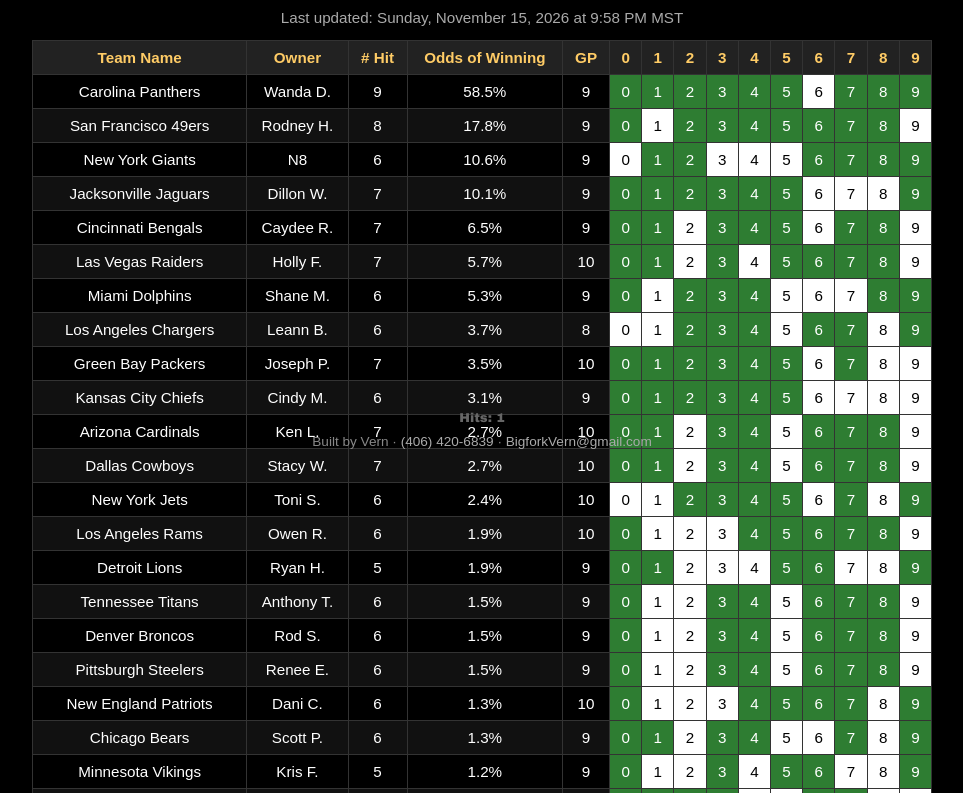
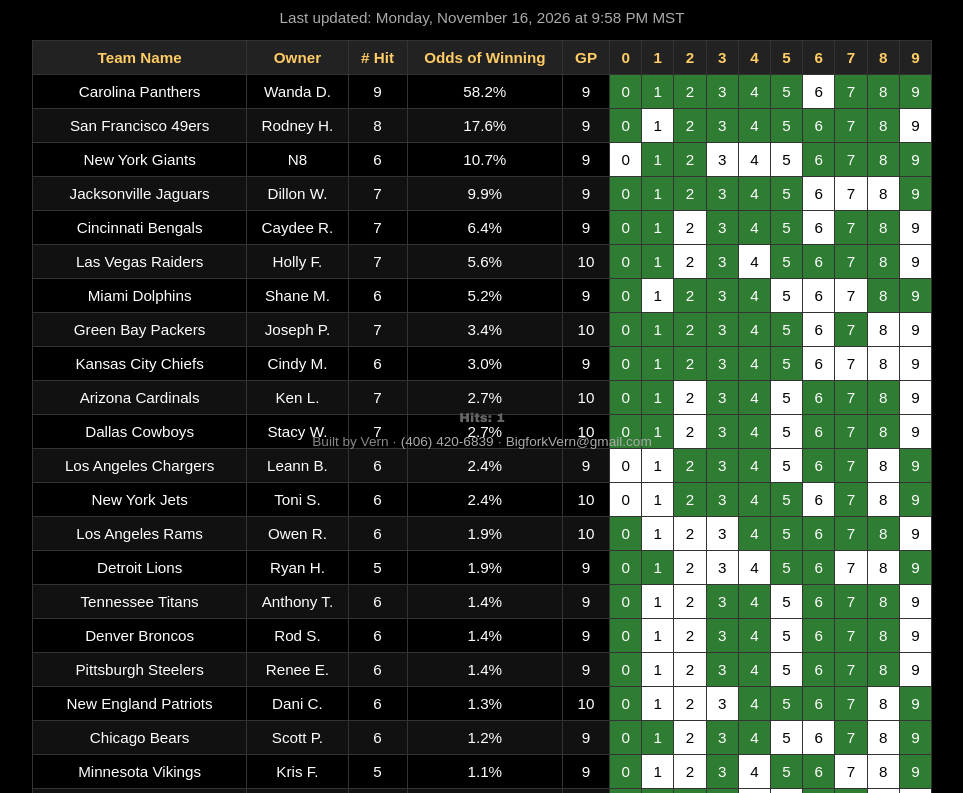
Before and after one commit to MTBag/Countdownclock, a plain HTML site: page index.html in a window 1280 px wide. Shown: the part 331-1124 px from the top of the page, without its empty margins (158-1121 px from the left). Drawn offline with nearby package versions, Linux system fonts and the light colour scheme.

Commit message:
Blackout Board refresh Mon Nov 16 10pm: 1 final added (LAC 23 BAL 20); no new digits; Carolina still leads 9 digits, 58.2%; no blackout

```diff
--- a/index.html
+++ b/index.html
@@ -165,31 +165,31 @@
 
     <div id="blackout">
     <h2>Football Blackout Board</h2>
-    <p id="blackout-updated">Last updated: Sunday, November 15, 2026 at 9:58 PM MST</p>
+    <p id="blackout-updated">Last updated: Monday, November 16, 2026 at 9:58 PM MST</p>
     <table>
     <thead><tr><th>Team Name</th><th>Owner</th><th># Hit</th><th>Odds of Winning</th><th>GP</th><th>0</th><th>1</th><th>2</th><th>3</th><th>4</th><th>5</th><th>6</th><th>7</th><th>8</th><th>9</th></tr></thead>
     <tbody>
-    <tr><td>Carolina Panthers</td><td>Wanda D.</td><td>9</td><td>58.5%</td><td>9</td><td style="background:#2e7d32;color:#fff;">0</td><td style="background:#2e7d32;color:#fff;">1</td><td style="background:#2e7d32;color:#fff;">2</td><td style="background:#2e7d32;color:#fff;">3</td><td style="background:#2e7d32;color:#fff;">4</td><td style="background:#2e7d32;color:#fff;">5</td><td style="background:#fff;color:#000;">6</td><td style="background:#2e7d32;color:#fff;">7</td><td style="background:#2e7d32;color:#fff;">8</td><td style="background:#2e7d32;color:#fff;">9</td></tr>
-    <tr><td>San Francisco 49ers</td><td>Rodney H.</td><td>8</td><td>17.8%</td><td>9</td><td style="background:#2e7d32;color:#fff;">0</td><td style="background:#fff;color:#000;">1</td><td style="background:#2e7d32;color:#fff;">2</td><td style="background:#2e7d32;color:#fff;">3</td><td style="background:#2e7d32;color:#fff;">4</td><td style="background:#2e7d32;color:#fff;">5</td><td style="background:#2e7d32;color:#fff;">6</td><td style="background:#2e7d32;color:#fff;">7</td><td style="background:#2e7d32;color:#fff;">8</td><td style="background:#fff;color:#000;">9</td></tr>
-    <tr><td>New York Giants</td><td>N8</td><td>6</td><td>10.6%</td><td>9</td><td style="background:#fff;color:#000;">0</td><td style="background:#2e7d32;color:#fff;">1</td><td style="background:#2e7d32;color:#fff;">2</td><td style="background:#fff;color:#000;">3</td><td style="background:#fff;color:#000;">4</td><td style="background:#fff;color:#000;">5</td><td style="background:#2e7d32;color:#fff;">6</td><td style="background:#2e7d32;color:#fff;">7</td><td style="background:#2e7d32;color:#fff;">8</td><td style="background:#2e7d32;color:#fff;">9</td></tr>
-    <tr><td>Jacksonville Jaguars</td><td>Dillon W.</td><td>7</td><td>10.1%</td><td>9</td><td style="background:#2e7d32;color:#fff;">0</td><td style="background:#2e7d32;color:#fff;">1</td><td style="background:#2e7d32;color:#fff;">2</td><td style="background:#2e7d32;color:#fff;">3</td><td style="background:#2e7d32;color:#fff;">4</td><td style="background:#2e7d32;color:#fff;">5</td><td style="background:#fff;color:#000;">6</td><td style="background:#fff;color:#000;">7</td><td style="background:#fff;color:#000;">8</td><td style="background:#2e7d32;color:#fff;">9</td></tr>
-    <tr><td>Cincinnati Bengals</td><td>Caydee R.</td><td>7</td><td>6.5%</td><td>9</td><td style="background:#2e7d32;color:#fff;">0</td><td style="background:#2e7d32;color:#fff;">1</td><td style="background:#fff;color:#000;">2</td><td style="background:#2e7d32;color:#fff;">3</td><td style="background:#2e7d32;color:#fff;">4</td><td style="background:#2e7d32;color:#fff;">5</td><td style="background:#fff;color:#000;">6</td><td style="background:#2e7d32;color:#fff;">7</td><td style="background:#2e7d32;color:#fff;">8</td><td style="background:#fff;color:#000;">9</td></tr>
-    <tr><td>Las Vegas Raiders</td><td>Holly F.</td><td>7</td><td>5.7%</td><td>10</td><td style="background:#2e7d32;color:#fff;">0</td><td style="background:#2e7d32;color:#fff;">1</td><td style="background:#fff;color:#000;">2</td><td style="background:#2e7d32;color:#fff;">3</td><td style="background:#fff;color:#000;">4</td><td style="background:#2e7d32;color:#fff;">5</td><td style="background:#2e7d32;color:#fff;">6</td><td style="background:#2e7d32;color:#fff;">7</td><td style="background:#2e7d32;color:#fff;">8</td><td style="background:#fff;color:#000;">9</td></tr>
-    <tr><td>Miami Dolphins</td><td>Shane M.</td><td>6</td><td>5.3%</td><td>9</td><td style="background:#2e7d32;color:#fff;">0</td><td style="background:#fff;color:#000;">1</td><td style="background:#2e7d32;color:#fff;">2</td><td style="background:#2e7d32;color:#fff;">3</td><td style="background:#2e7d32;color:#fff;">4</td><td style="background:#fff;color:#000;">5</td><td style="background:#fff;color:#000;">6</td><td style="background:#fff;color:#000;">7</td><td style="background:#2e7d32;color:#fff;">8</td><td style="background:#2e7d32;color:#fff;">9</td></tr>
-    <tr><td>Los Angeles Chargers</td><td>Leann B.</td><td>6</td><td>3.7%</td><td>8</td><td style="background:#fff;color:#000;">0</td><td style="background:#fff;color:#000;">1</td><td style="background:#2e7d32;color:#fff;">2</td><td style="background:#2e7d32;color:#fff;">3</td><td style="background:#2e7d32;color:#fff;">4</td><td style="background:#fff;color:#000;">5</td><td style="background:#2e7d32;color:#fff;">6</td><td style="background:#2e7d32;color:#fff;">7</td><td style="background:#fff;color:#000;">8</td><td style="background:#2e7d32;color:#fff;">9</td></tr>
-    <tr><td>Green Bay Packers</td><td>Joseph P.</td><td>7</td><td>3.5%</td><td>10</td><td style="background:#2e7d32;color:#fff;">0</td><td style="background:#2e7d32;color:#fff;">1</td><td style="background:#2e7d32;color:#fff;">2</td><td style="background:#2e7d32;color:#fff;">3</td><td style="background:#2e7d32;color:#fff;">4</td><td style="background:#2e7d32;color:#fff;">5</td><td style="background:#fff;color:#000;">6</td><td style="background:#2e7d32;color:#fff;">7</td><td style="background:#fff;color:#000;">8</td><td style="background:#fff;color:#000;">9</td></tr>
-    <tr><td>Kansas City Chiefs</td><td>Cindy M.</td><td>6</td><td>3.1%</td><td>9</td><td style="background:#2e7d32;color:#fff;">0</td><td style="background:#2e7d32;color:#fff;">1</td><td style="background:#2e7d32;color:#fff;">2</td><td style="background:#2e7d32;color:#fff;">3</td><td style="background:#2e7d32;color:#fff;">4</td><td style="background:#2e7d32;color:#fff;">5</td><td style="background:#fff;color:#000;">6</td><td style="background:#fff;color:#000;">7</td><td style="background:#fff;color:#000;">8</td><td style="background:#fff;color:#000;">9</td></tr>
+    <tr><td>Carolina Panthers</td><td>Wanda D.</td><td>9</td><td>58.2%</td><td>9</td><td style="background:#2e7d32;color:#fff;">0</td><td style="background:#2e7d32;color:#fff;">1</td><td style="background:#2e7d32;color:#fff;">2</td><td style="background:#2e7d32;color:#fff;">3</td><td style="background:#2e7d32;color:#fff;">4</td><td style="background:#2e7d32;color:#fff;">5</td><td style="background:#fff;color:#000;">6</td><td style="background:#2e7d32;color:#fff;">7</td><td style="background:#2e7d32;color:#fff;">8</td><td style="background:#2e7d32;color:#fff;">9</td></tr>
+    <tr><td>San Francisco 49ers</td><td>Rodney H.</td><td>8</td><td>17.6%</td><td>9</td><td style="background:#2e7d32;color:#fff;">0</td><td style="background:#fff;color:#000;">1</td><td style="background:#2e7d32;color:#fff;">2</td><td style="background:#2e7d32;color:#fff;">3</td><td style="background:#2e7d32;color:#fff;">4</td><td style="background:#2e7d32;color:#fff;">5</td><td style="background:#2e7d32;color:#fff;">6</td><td style="background:#2e7d32;color:#fff;">7</td><td style="background:#2e7d32;color:#fff;">8</td><td style="background:#fff;color:#000;">9</td></tr>
+    <tr><td>New York Giants</td><td>N8</td><td>6</td><td>10.7%</td><td>9</td><td style="background:#fff;color:#000;">0</td><td style="background:#2e7d32;color:#fff;">1</td><td style="background:#2e7d32;color:#fff;">2</td><td style="background:#fff;color:#000;">3</td><td style="background:#fff;color:#000;">4</td><td style="background:#fff;color:#000;">5</td><td style="background:#2e7d32;color:#fff;">6</td><td style="background:#2e7d32;color:#fff;">7</td><td style="background:#2e7d32;color:#fff;">8</td><td style="background:#2e7d32;color:#fff;">9</td></tr>
+    <tr><td>Jacksonville Jaguars</td><td>Dillon W.</td><td>7</td><td>9.9%</td><td>9</td><td style="background:#2e7d32;color:#fff;">0</td><td style="background:#2e7d32;color:#fff;">1</td><td style="background:#2e7d32;color:#fff;">2</td><td style="background:#2e7d32;color:#fff;">3</td><td style="background:#2e7d32;color:#fff;">4</td><td style="background:#2e7d32;color:#fff;">5</td><td style="background:#fff;color:#000;">6</td><td style="background:#fff;color:#000;">7</td><td style="background:#fff;color:#000;">8</td><td style="background:#2e7d32;color:#fff;">9</td></tr>
+    <tr><td>Cincinnati Bengals</td><td>Caydee R.</td><td>7</td><td>6.4%</td><td>9</td><td style="background:#2e7d32;color:#fff;">0</td><td style="background:#2e7d32;color:#fff;">1</td><td style="background:#fff;color:#000;">2</td><td style="background:#2e7d32;color:#fff;">3</td><td style="background:#2e7d32;color:#fff;">4</td><td style="background:#2e7d32;color:#fff;">5</td><td style="background:#fff;color:#000;">6</td><td style="background:#2e7d32;color:#fff;">7</td><td style="background:#2e7d32;color:#fff;">8</td><td style="background:#fff;color:#000;">9</td></tr>
+    <tr><td>Las Vegas Raiders</td><td>Holly F.</td><td>7</td><td>5.6%</td><td>10</td><td style="background:#2e7d32;color:#fff;">0</td><td style="background:#2e7d32;color:#fff;">1</td><td style="background:#fff;color:#000;">2</td><td style="background:#2e7d32;color:#fff;">3</td><td style="background:#fff;color:#000;">4</td><td style="background:#2e7d32;color:#fff;">5</td><td style="background:#2e7d32;color:#fff;">6</td><td style="background:#2e7d32;color:#fff;">7</td><td style="background:#2e7d32;color:#fff;">8</td><td style="background:#fff;color:#000;">9</td></tr>
+    <tr><td>Miami Dolphins</td><td>Shane M.</td><td>6</td><td>5.2%</td><td>9</td><td style="background:#2e7d32;color:#fff;">0</td><td style="background:#fff;color:#000;">1</td><td style="background:#2e7d32;color:#fff;">2</td><td style="background:#2e7d32;color:#fff;">3</td><td style="background:#2e7d32;color:#fff;">4</td><td style="background:#fff;color:#000;">5</td><td style="background:#fff;color:#000;">6</td><td style="background:#fff;color:#000;">7</td><td style="background:#2e7d32;color:#fff;">8</td><td style="background:#2e7d32;color:#fff;">9</td></tr>
+    <tr><td>Green Bay Packers</td><td>Joseph P.</td><td>7</td><td>3.4%</td><td>10</td><td style="background:#2e7d32;color:#fff;">0</td><td style="background:#2e7d32;color:#fff;">1</td><td style="background:#2e7d32;color:#fff;">2</td><td style="background:#2e7d32;color:#fff;">3</td><td style="background:#2e7d32;color:#fff;">4</td><td style="background:#2e7d32;color:#fff;">5</td><td style="background:#fff;color:#000;">6</td><td style="background:#2e7d32;color:#fff;">7</td><td style="background:#fff;color:#000;">8</td><td style="background:#fff;color:#000;">9</td></tr>
+    <tr><td>Kansas City Chiefs</td><td>Cindy M.</td><td>6</td><td>3.0%</td><td>9</td><td style="background:#2e7d32;color:#fff;">0</td><td style="background:#2e7d32;color:#fff;">1</td><td style="background:#2e7d32;color:#fff;">2</td><td style="background:#2e7d32;color:#fff;">3</td><td style="background:#2e7d32;color:#fff;">4</td><td style="background:#2e7d32;color:#fff;">5</td><td style="background:#fff;color:#000;">6</td><td style="background:#fff;color:#000;">7</td><td style="background:#fff;color:#000;">8</td><td style="background:#fff;color:#000;">9</td></tr>
     <tr><td>Arizona Cardinals</td><td>Ken L.</td><td>7</td><td>2.7%</td><td>10</td><td style="background:#2e7d32;color:#fff;">0</td><td style="background:#2e7d32;color:#fff;">1</td><td style="background:#fff;color:#000;">2</td><td style="background:#2e7d32;color:#fff;">3</td><td style="background:#2e7d32;color:#fff;">4</td><td style="background:#fff;color:#000;">5</td><td style="background:#2e7d32;color:#fff;">6</td><td style="background:#2e7d32;color:#fff;">7</td><td style="background:#2e7d32;color:#fff;">8</td><td style="background:#fff;color:#000;">9</td></tr>
     <tr><td>Dallas Cowboys</td><td>Stacy W.</td><td>7</td><td>2.7%</td><td>10</td><td style="background:#2e7d32;color:#fff;">0</td><td style="background:#2e7d32;color:#fff;">1</td><td style="background:#fff;color:#000;">2</td><td style="background:#2e7d32;color:#fff;">3</td><td style="background:#2e7d32;color:#fff;">4</td><td style="background:#fff;color:#000;">5</td><td style="background:#2e7d32;color:#fff;">6</td><td style="background:#2e7d32;color:#fff;">7</td><td style="background:#2e7d32;color:#fff;">8</td><td style="background:#fff;color:#000;">9</td></tr>
+    <tr><td>Los Angeles Chargers</td><td>Leann B.</td><td>6</td><td>2.4%</td><td>9</td><td style="background:#fff;color:#000;">0</td><td style="background:#fff;color:#000;">1</td><td style="background:#2e7d32;color:#fff;">2</td><td style="background:#2e7d32;color:#fff;">3</td><td style="background:#2e7d32;color:#fff;">4</td><td style="background:#fff;color:#000;">5</td><td style="background:#2e7d32;color:#fff;">6</td><td style="background:#2e7d32;color:#fff;">7</td><td style="background:#fff;color:#000;">8</td><td style="background:#2e7d32;color:#fff;">9</td></tr>
     <tr><td>New York Jets</td><td>Toni S.</td><td>6</td><td>2.4%</td><td>10</td><td style="background:#fff;color:#000;">0</td><td style="background:#fff;color:#000;">1</td><td style="background:#2e7d32;color:#fff;">2</td><td style="background:#2e7d32;color:#fff;">3</td><td style="background:#2e7d32;color:#fff;">4</td><td style="background:#2e7d32;color:#fff;">5</td><td style="background:#fff;color:#000;">6</td><td style="background:#2e7d32;color:#fff;">7</td><td style="background:#fff;color:#000;">8</td><td style="background:#2e7d32;color:#fff;">9</td></tr>
     <tr><td>Los Angeles Rams</td><td>Owen R.</td><td>6</td><td>1.9%</td><td>10</td><td style="background:#2e7d32;color:#fff;">0</td><td style="background:#fff;color:#000;">1</td><td style="background:#fff;color:#000;">2</td><td style="background:#fff;color:#000;">3</td><td style="background:#2e7d32;color:#fff;">4</td><td style="background:#2e7d32;color:#fff;">5</td><td style="background:#2e7d32;color:#fff;">6</td><td style="background:#2e7d32;color:#fff;">7</td><td style="background:#2e7d32;color:#fff;">8</td><td style="background:#fff;color:#000;">9</td></tr>
     <tr><td>Detroit Lions</td><td>Ryan H.</td><td>5</td><td>1.9%</td><td>9</td><td style="background:#2e7d32;color:#fff;">0</td><td style="background:#2e7d32;color:#fff;">1</td><td style="background:#fff;color:#000;">2</td><td style="background:#fff;color:#000;">3</td><td style="background:#fff;color:#000;">4</td><td style="background:#2e7d32;color:#fff;">5</td><td style="background:#2e7d32;color:#fff;">6</td><td style="background:#fff;color:#000;">7</td><td style="background:#fff;color:#000;">8</td><td style="background:#2e7d32;color:#fff;">9</td></tr>
-    <tr><td>Tennessee Titans</td><td>Anthony T.</td><td>6</td><td>1.5%</td><td>9</td><td style="background:#2e7d32;color:#fff;">0</td><td style="background:#fff;color:#000;">1</td><td style="background:#fff;color:#000;">2</td><td style="background:#2e7d32;color:#fff;">3</td><td style="background:#2e7d32;color:#fff;">4</td><td style="background:#fff;color:#000;">5</td><td style="background:#2e7d32;color:#fff;">6</td><td style="background:#2e7d32;color:#fff;">7</td><td style="background:#2e7d32;color:#fff;">8</td><td style="background:#fff;color:#000;">9</td></tr>
-    <tr><td>Denver Broncos</td><td>Rod S.</td><td>6</td><td>1.5%</td><td>9</td><td style="background:#2e7d32;color:#fff;">0</td><td style="background:#fff;color:#000;">1</td><td style="background:#fff;color:#000;">2</td><td style="background:#2e7d32;color:#fff;">3</td><td style="background:#2e7d32;color:#fff;">4</td><td style="background:#fff;color:#000;">5</td><td style="background:#2e7d32;color:#fff;">6</td><td style="background:#2e7d32;color:#fff;">7</td><td style="background:#2e7d32;color:#fff;">8</td><td style="background:#fff;color:#000;">9</td></tr>
-    <tr><td>Pittsburgh Steelers</td><td>Renee E.</td><td>6</td><td>1.5%</td><td>9</td><td style="background:#2e7d32;color:#fff;">0</td><td style="background:#fff;color:#000;">1</td><td style="background:#fff;color:#000;">2</td><td style="background:#2e7d32;color:#fff;">3</td><td style="background:#2e7d32;color:#fff;">4</td><td style="background:#fff;color:#000;">5</td><td style="background:#2e7d32;color:#fff;">6</td><td style="background:#2e7d32;color:#fff;">7</td><td style="background:#2e7d32;color:#fff;">8</td><td style="background:#fff;color:#000;">9</td></tr>
+    <tr><td>Tennessee Titans</td><td>Anthony T.</td><td>6</td><td>1.4%</td><td>9</td><td style="background:#2e7d32;color:#fff;">0</td><td style="background:#fff;color:#000;">1</td><td style="background:#fff;color:#000;">2</td><td style="background:#2e7d32;color:#fff;">3</td><td style="background:#2e7d32;color:#fff;">4</td><td style="background:#fff;color:#000;">5</td><td style="background:#2e7d32;color:#fff;">6</td><td style="background:#2e7d32;color:#fff;">7</td><td style="background:#2e7d32;color:#fff;">8</td><td style="background:#fff;color:#000;">9</td></tr>
+    <tr><td>Denver Broncos</td><td>Rod S.</td><td>6</td><td>1.4%</td><td>9</td><td style="background:#2e7d32;color:#fff;">0</td><td style="background:#fff;color:#000;">1</td><td style="background:#fff;color:#000;">2</td><td style="background:#2e7d32;color:#fff;">3</td><td style="background:#2e7d32;color:#fff;">4</td><td style="background:#fff;color:#000;">5</td><td style="background:#2e7d32;color:#fff;">6</td><td style="background:#2e7d32;color:#fff;">7</td><td style="background:#2e7d32;color:#fff;">8</td><td style="background:#fff;color:#000;">9</td></tr>
+    <tr><td>Pittsburgh Steelers</td><td>Renee E.</td><td>6</td><td>1.4%</td><td>9</td><td style="background:#2e7d32;color:#fff;">0</td><td style="background:#fff;color:#000;">1</td><td style="background:#fff;color:#000;">2</td><td style="background:#2e7d32;color:#fff;">3</td><td style="background:#2e7d32;color:#fff;">4</td><td style="background:#fff;color:#000;">5</td><td style="background:#2e7d32;color:#fff;">6</td><td style="background:#2e7d32;color:#fff;">7</td><td style="background:#2e7d32;color:#fff;">8</td><td style="background:#fff;color:#000;">9</td></tr>
     <tr><td>New England Patriots</td><td>Dani C.</td><td>6</td><td>1.3%</td><td>10</td><td style="background:#2e7d32;color:#fff;">0</td><td style="background:#fff;color:#000;">1</td><td style="background:#fff;color:#000;">2</td><td style="background:#fff;color:#000;">3</td><td style="background:#2e7d32;color:#fff;">4</td><td style="background:#2e7d32;color:#fff;">5</td><td style="background:#2e7d32;color:#fff;">6</td><td style="background:#2e7d32;color:#fff;">7</td><td style="background:#fff;color:#000;">8</td><td style="background:#2e7d32;color:#fff;">9</td></tr>
-    <tr><td>Chicago Bears</td><td>Scott P.</td><td>6</td><td>1.3%</td><td>9</td><td style="background:#2e7d32;color:#fff;">0</td><td style="background:#2e7d32;color:#fff;">1</td><td style="background:#fff;color:#000;">2</td><td style="background:#2e7d32;color:#fff;">3</td><td style="background:#2e7d32;color:#fff;">4</td><td style="background:#fff;color:#000;">5</td><td style="background:#fff;color:#000;">6</td><td style="background:#2e7d32;color:#fff;">7</td><td style="background:#fff;color:#000;">8</td><td style="background:#2e7d32;color:#fff;">9</td></tr>
-    <tr><td>Minnesota Vikings</td><td>Kris F.</td><td>5</td><td>1.2%</td><td>9</td><td style="background:#2e7d32;color:#fff;">0</td><td style="background:#fff;color:#000;">1</td><td style="background:#fff;color:#000;">2</td><td style="background:#2e7d32;color:#fff;">3</td><td style="background:#fff;color:#000;">4</td><td style="background:#2e7d32;color:#fff;">5</td><td style="background:#2e7d32;color:#fff;">6</td><td style="background:#fff;color:#000;">7</td><td style="background:#fff;color:#000;">8</td><td style="background:#2e7d32;color:#fff;">9</td></tr>
+    <tr><td>Chicago Bears</td><td>Scott P.</td><td>6</td><td>1.2%</td><td>9</td><td style="background:#2e7d32;color:#fff;">0</td><td style="background:#2e7d32;color:#fff;">1</td><td style="background:#fff;color:#000;">2</td><td style="background:#2e7d32;color:#fff;">3</td><td style="background:#2e7d32;color:#fff;">4</td><td style="background:#fff;color:#000;">5</td><td style="background:#fff;color:#000;">6</td><td style="background:#2e7d32;color:#fff;">7</td><td style="background:#fff;color:#000;">8</td><td style="background:#2e7d32;color:#fff;">9</td></tr>
+    <tr><td>Minnesota Vikings</td><td>Kris F.</td><td>5</td><td>1.1%</td><td>9</td><td style="background:#2e7d32;color:#fff;">0</td><td style="background:#fff;color:#000;">1</td><td style="background:#fff;color:#000;">2</td><td style="background:#2e7d32;color:#fff;">3</td><td style="background:#fff;color:#000;">4</td><td style="background:#2e7d32;color:#fff;">5</td><td style="background:#2e7d32;color:#fff;">6</td><td style="background:#fff;color:#000;">7</td><td style="background:#fff;color:#000;">8</td><td style="background:#2e7d32;color:#fff;">9</td></tr>
     <tr><td>Cleveland Browns</td><td>Josh J.</td><td>6</td><td>1.0%</td><td>10</td><td style="background:#2e7d32;color:#fff;">0</td><td style="background:#2e7d32;color:#fff;">1</td><td style="background:#2e7d32;color:#fff;">2</td><td style="background:#2e7d32;color:#fff;">3</td><td style="background:#fff;color:#000;">4</td><td style="background:#fff;color:#000;">5</td><td style="background:#2e7d32;color:#fff;">6</td><td style="background:#2e7d32;color:#fff;">7</td><td style="background:#fff;color:#000;">8</td><td style="background:#fff;color:#000;">9</td></tr>
     <tr><td>Indianapolis Colts</td><td>Annette S.</td><td>6</td><td>1.0%</td><td>10</td><td style="background:#2e7d32;color:#fff;">0</td><td style="background:#fff;color:#000;">1</td><td style="background:#2e7d32;color:#fff;">2</td><td style="background:#2e7d32;color:#fff;">3</td><td style="background:#2e7d32;color:#fff;">4</td><td style="background:#fff;color:#000;">5</td><td style="background:#fff;color:#000;">6</td><td style="background:#2e7d32;color:#fff;">7</td><td style="background:#fff;color:#000;">8</td><td style="background:#2e7d32;color:#fff;">9</td></tr>
     <tr><td>Seattle Seahawks</td><td>Greg S.</td><td>6</td><td>0.7%</td><td>10</td><td style="background:#2e7d32;color:#fff;">0</td><td style="background:#2e7d32;color:#fff;">1</td><td style="background:#fff;color:#000;">2</td><td style="background:#2e7d32;color:#fff;">3</td><td style="background:#2e7d32;color:#fff;">4</td><td style="background:#fff;color:#000;">5</td><td style="background:#fff;color:#000;">6</td><td style="background:#2e7d32;color:#fff;">7</td><td style="background:#fff;color:#000;">8</td><td style="background:#2e7d32;color:#fff;">9</td></tr>
@@ -198,7 +198,7 @@
     <tr><td>Houston Texans</td><td>Joe S.</td><td>5</td><td>0.4%</td><td>9</td><td style="background:#2e7d32;color:#fff;">0</td><td style="background:#2e7d32;color:#fff;">1</td><td style="background:#fff;color:#000;">2</td><td style="background:#fff;color:#000;">3</td><td style="background:#2e7d32;color:#fff;">4</td><td style="background:#fff;color:#000;">5</td><td style="background:#2e7d32;color:#fff;">6</td><td style="background:#2e7d32;color:#fff;">7</td><td style="background:#fff;color:#000;">8</td><td style="background:#fff;color:#000;">9</td></tr>
     <tr><td>Washington Commanders</td><td>Rodney H.</td><td>5</td><td>0.4%</td><td>9</td><td style="background:#2e7d32;color:#fff;">0</td><td style="background:#fff;color:#000;">1</td><td style="background:#2e7d32;color:#fff;">2</td><td style="background:#2e7d32;color:#fff;">3</td><td style="background:#2e7d32;color:#fff;">4</td><td style="background:#fff;color:#000;">5</td><td style="background:#fff;color:#000;">6</td><td style="background:#2e7d32;color:#fff;">7</td><td style="background:#fff;color:#000;">8</td><td style="background:#fff;color:#000;">9</td></tr>
     <tr><td>Atlanta Falcons</td><td>Linda K.</td><td>5</td><td>0.4%</td><td>10</td><td style="background:#2e7d32;color:#fff;">0</td><td style="background:#fff;color:#000;">1</td><td style="background:#fff;color:#000;">2</td><td style="background:#2e7d32;color:#fff;">3</td><td style="background:#fff;color:#000;">4</td><td style="background:#2e7d32;color:#fff;">5</td><td style="background:#fff;color:#000;">6</td><td style="background:#2e7d32;color:#fff;">7</td><td style="background:#fff;color:#000;">8</td><td style="background:#2e7d32;color:#fff;">9</td></tr>
-    <tr><td>Baltimore Ravens</td><td>Greg S.</td><td>5</td><td>0.3%</td><td>9</td><td style="background:#2e7d32;color:#fff;">0</td><td style="background:#2e7d32;color:#fff;">1</td><td style="background:#fff;color:#000;">2</td><td style="background:#2e7d32;color:#fff;">3</td><td style="background:#2e7d32;color:#fff;">4</td><td style="background:#fff;color:#000;">5</td><td style="background:#fff;color:#000;">6</td><td style="background:#2e7d32;color:#fff;">7</td><td style="background:#fff;color:#000;">8</td><td style="background:#fff;color:#000;">9</td></tr>
+    <tr><td>Baltimore Ravens</td><td>Greg S.</td><td>5</td><td>0.1%</td><td>10</td><td style="background:#2e7d32;color:#fff;">0</td><td style="background:#2e7d32;color:#fff;">1</td><td style="background:#fff;color:#000;">2</td><td style="background:#2e7d32;color:#fff;">3</td><td style="background:#2e7d32;color:#fff;">4</td><td style="background:#fff;color:#000;">5</td><td style="background:#fff;color:#000;">6</td><td style="background:#2e7d32;color:#fff;">7</td><td style="background:#fff;color:#000;">8</td><td style="background:#fff;color:#000;">9</td></tr>
     <tr><td>New Orleans Saints</td><td>Matty L.</td><td>4</td><td>0.1%</td><td>9</td><td style="background:#2e7d32;color:#fff;">0</td><td style="background:#fff;color:#000;">1</td><td style="background:#fff;color:#000;">2</td><td style="background:#2e7d32;color:#fff;">3</td><td style="background:#2e7d32;color:#fff;">4</td><td style="background:#fff;color:#000;">5</td><td style="background:#fff;color:#000;">6</td><td style="background:#2e7d32;color:#fff;">7</td><td style="background:#fff;color:#000;">8</td><td style="background:#fff;color:#000;">9</td></tr>
     <tr><td>Philadelphia Eagles</td><td>Janet P.</td><td>4</td><td>0.1%</td><td>9</td><td style="background:#2e7d32;color:#fff;">0</td><td style="background:#2e7d32;color:#fff;">1</td><td style="background:#fff;color:#000;">2</td><td style="background:#fff;color:#000;">3</td><td style="background:#2e7d32;color:#fff;">4</td><td style="background:#fff;color:#000;">5</td><td style="background:#fff;color:#000;">6</td><td style="background:#2e7d32;color:#fff;">7</td><td style="background:#fff;color:#000;">8</td><td style="background:#fff;color:#000;">9</td></tr>
     </tbody>
```
